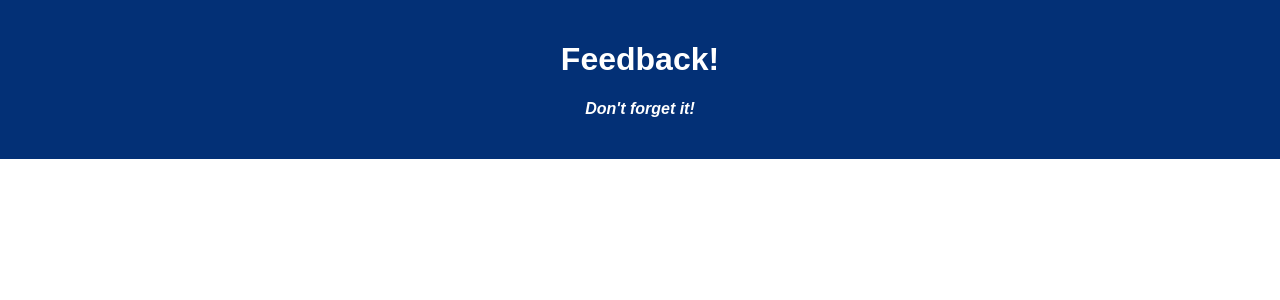
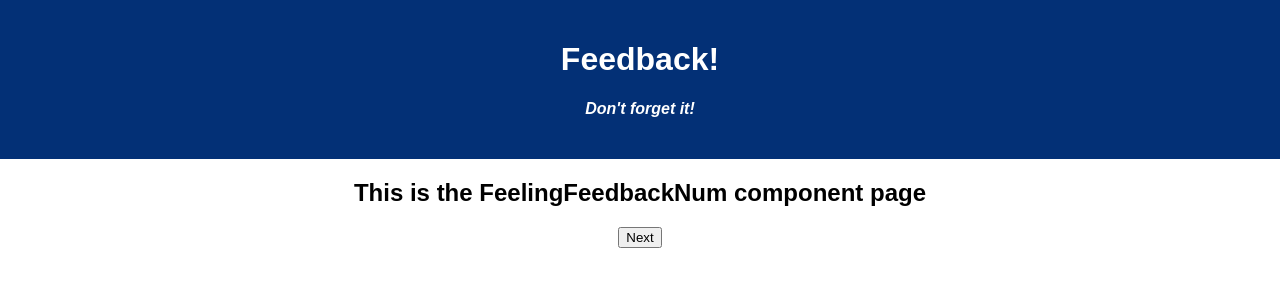
Before and after one commit to madelinePrickette/weekend-redux-feedback-loop, a React (Create React App) app: page /#/FeelingFeedbackNum in a window 1280 px wide. Shown: the top 300 px of the page. Built offline with nearby package versions, Linux system fonts and the light colour scheme.

Commit message:
added filed and successfully linked home file to the feeling feedback page. yay

```diff
--- a/src/components/App/App.jsx
+++ b/src/components/App/App.jsx
@@ -1,16 +1,28 @@
 import React from 'react';
 import axios from 'axios';
 import './App.css';
+import { HashRouter as Router, Route, Link } from 'react-router-dom';
+import FeelingFeedbackNum from '../FeelingFeedback/FeelingFeedbackNum';
 
 function App() {
 
   return (
+    <Router>
       <div className='App'>
         <header className='App-header'>
           <h1 className='App-title'>Feedback!</h1>
           <h4>Don't forget it!</h4>
         </header>
+        <footer>
+          <Route exact path="/FeelingFeedbackNum">
+            <FeelingFeedbackNum/>
+          </Route>
+          <Link to="/FeelingFeedbackNum">
+            <button>Next</button>
+          </Link>
+        </footer>
       </div>
+    </Router>
   );
 }
 
--- /dev/null
+++ b/src/components/FeelingFeedback/FeelingFeedbackNum.jsx
@@ -0,0 +1,10 @@
+import {useState} from 'react';
+import axios from 'axios';
+
+function FeelingFeedbackNum({}) {
+    return (
+        <h2>This is the FeelingFeedbackNum component page</h2>
+    )
+}
+
+export default FeelingFeedbackNum;
```
Also changed, not shown: src/components/CommentsComponents/CommentsFeedbackChar.jsx (added), src/components/CommentsComponents/CommentsStyle.css (added), src/components/FeelingFeedback/FeelingStyle.css (added), src/components/SupportFeedback/SupportFeedbackNum.jsx (added), src/components/SupportFeedback/SupportStyle.css (added), src/components/UnderstandingFeedback/UnderstandingFeedbackNum.jsx (added), src/components/UnderstandingFeedback/UnderstandingStyle.css (added), 1 other file (tests, documents, lock files or other folders). Lines whose indentation alone changed are shown as unchanged.
